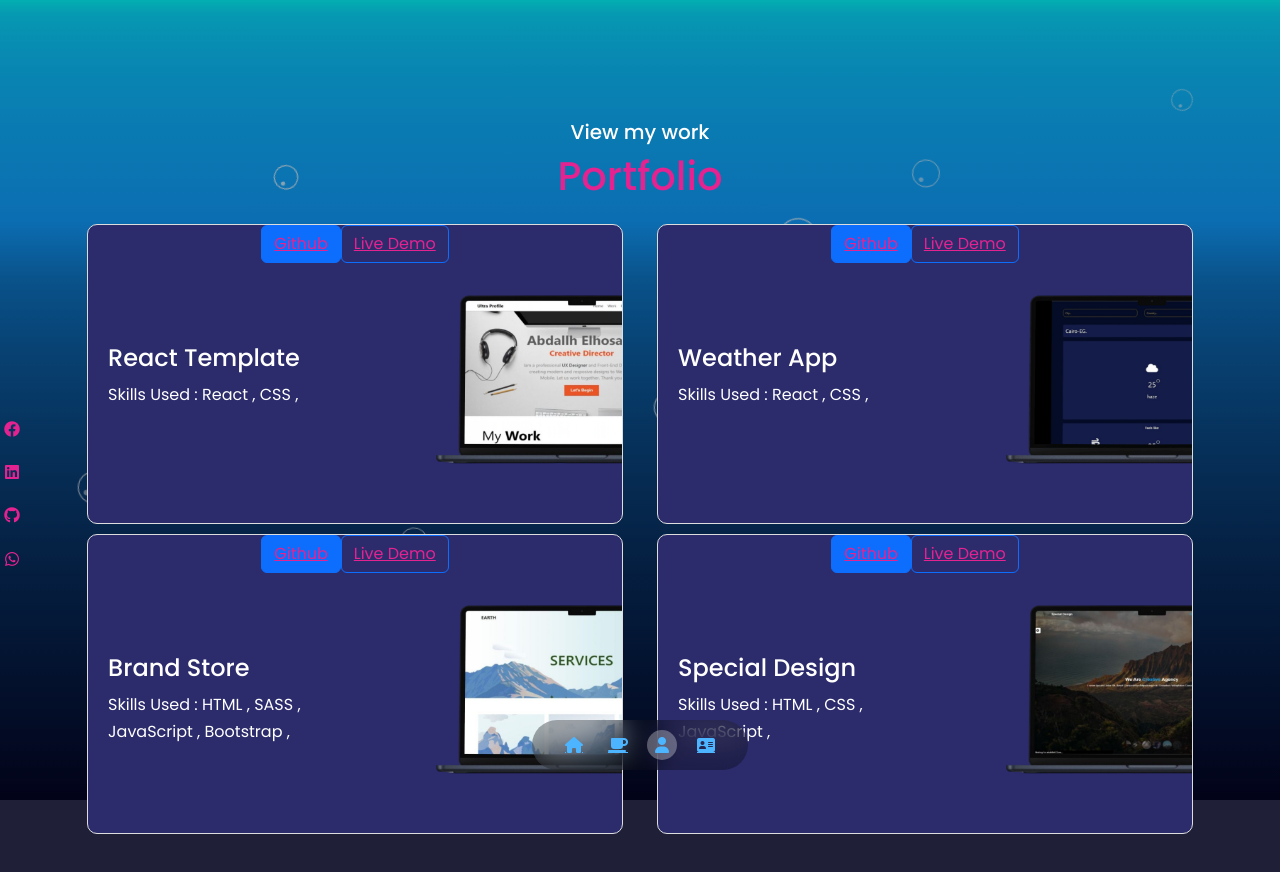
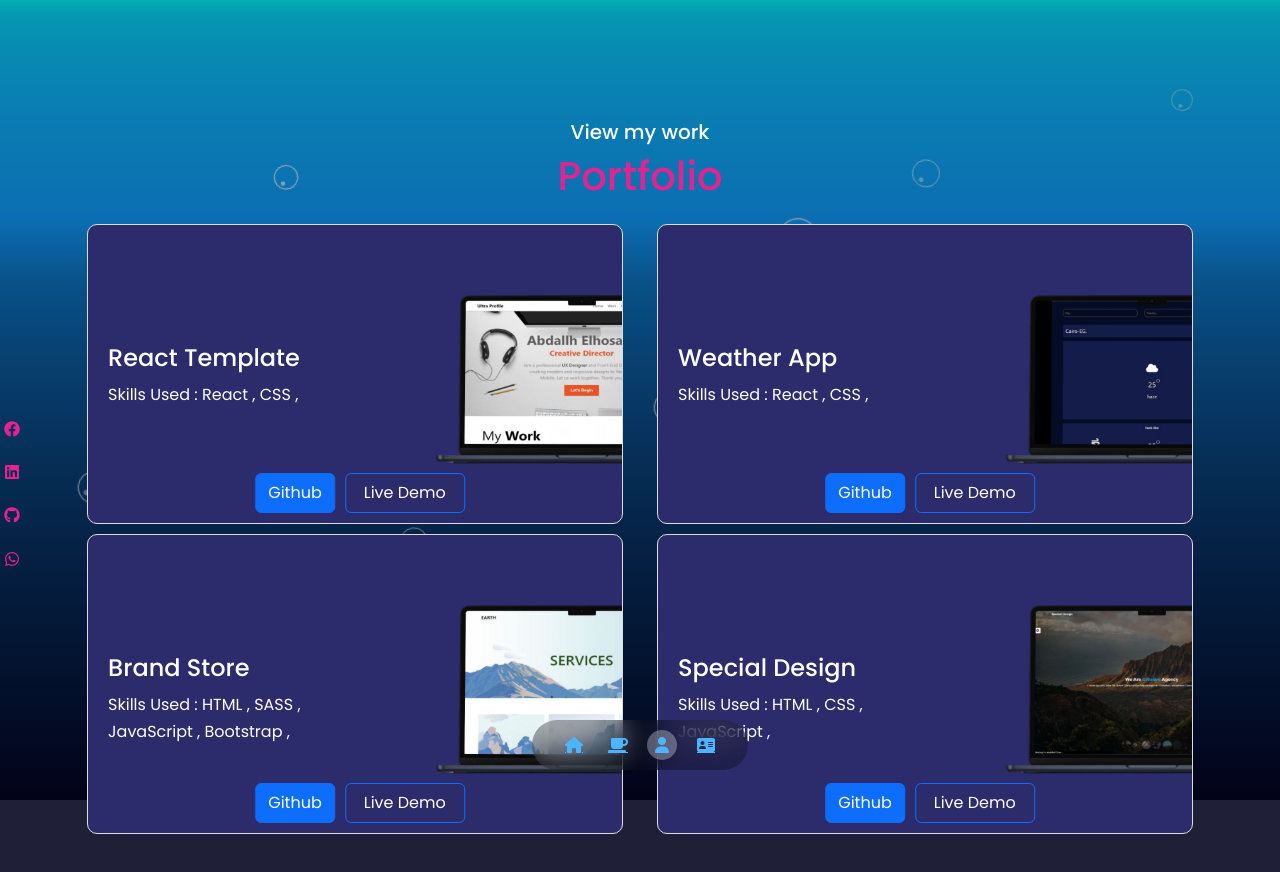
Before and after one commit to AbdallahElhosary/myPortfolio, a React (Create React App) app: page /portfolio in a window 1280 px wide. Shown: the top 872 px of the page. Built offline with nearby package versions, Linux system fonts and the light colour scheme.

Commit message:
Update Portfolio.css

```diff
--- a/src/components/Portfolio/Portfolio.css
+++ b/src/components/Portfolio/Portfolio.css
@@ -40,7 +40,7 @@
     left: -200px;
 }
 
-.buttons{
+.git-buttons{
     display: flex;
     flex-direction: row;
     position: absolute;
@@ -48,15 +48,15 @@
     left: 50%;
     transform: translateX(-50%);
 }
-.buttons button{
+.git-buttons button{
 
     height: 40px;
     margin-left: 10px;
 }
-.buttons button:nth-child(2){
+.git-buttons button:nth-child(2){
     width: 120px;
 }
-.buttons a{
+.git-buttons a{
     color:white;
     text-decoration: none;
 }
```
